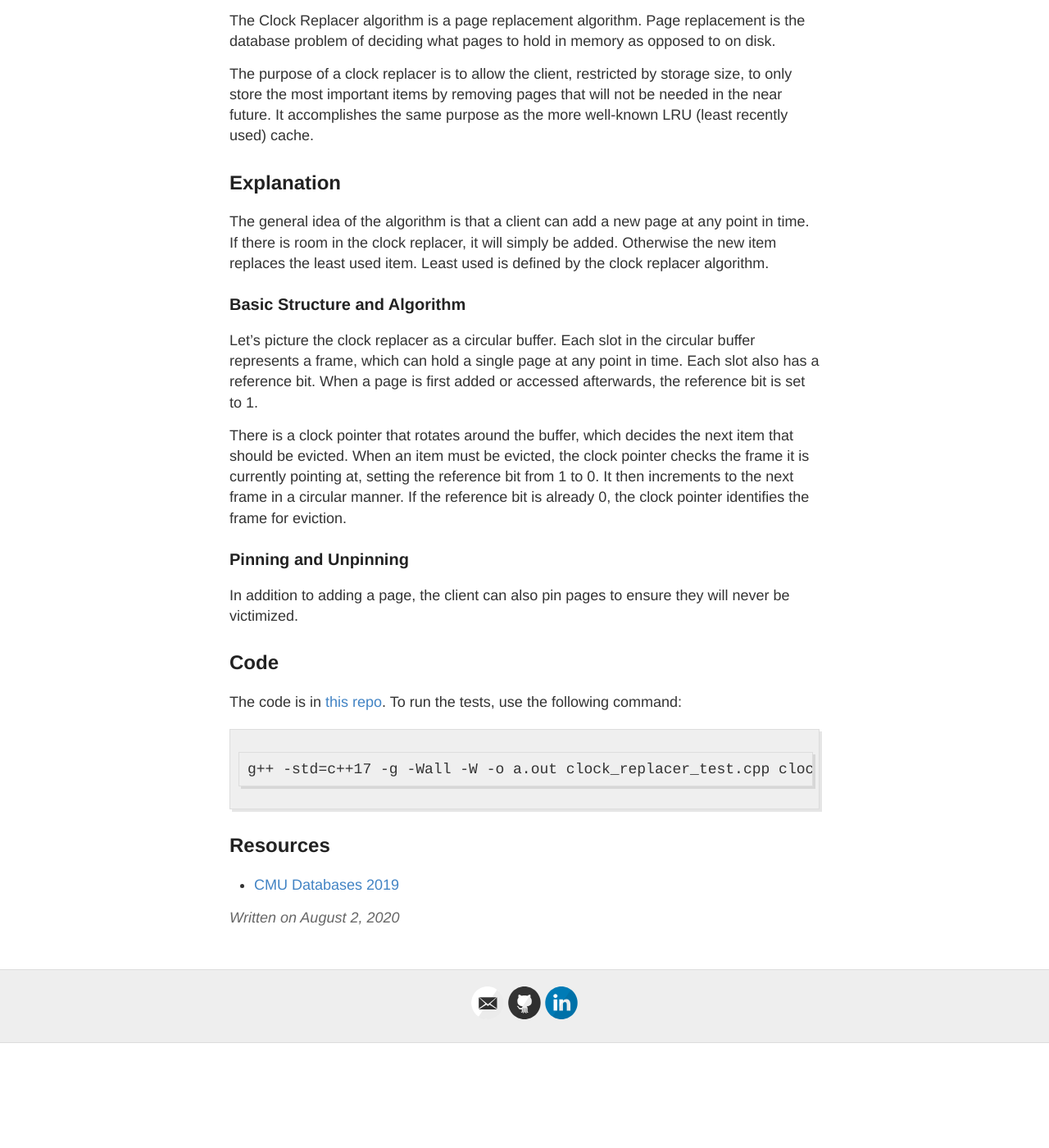
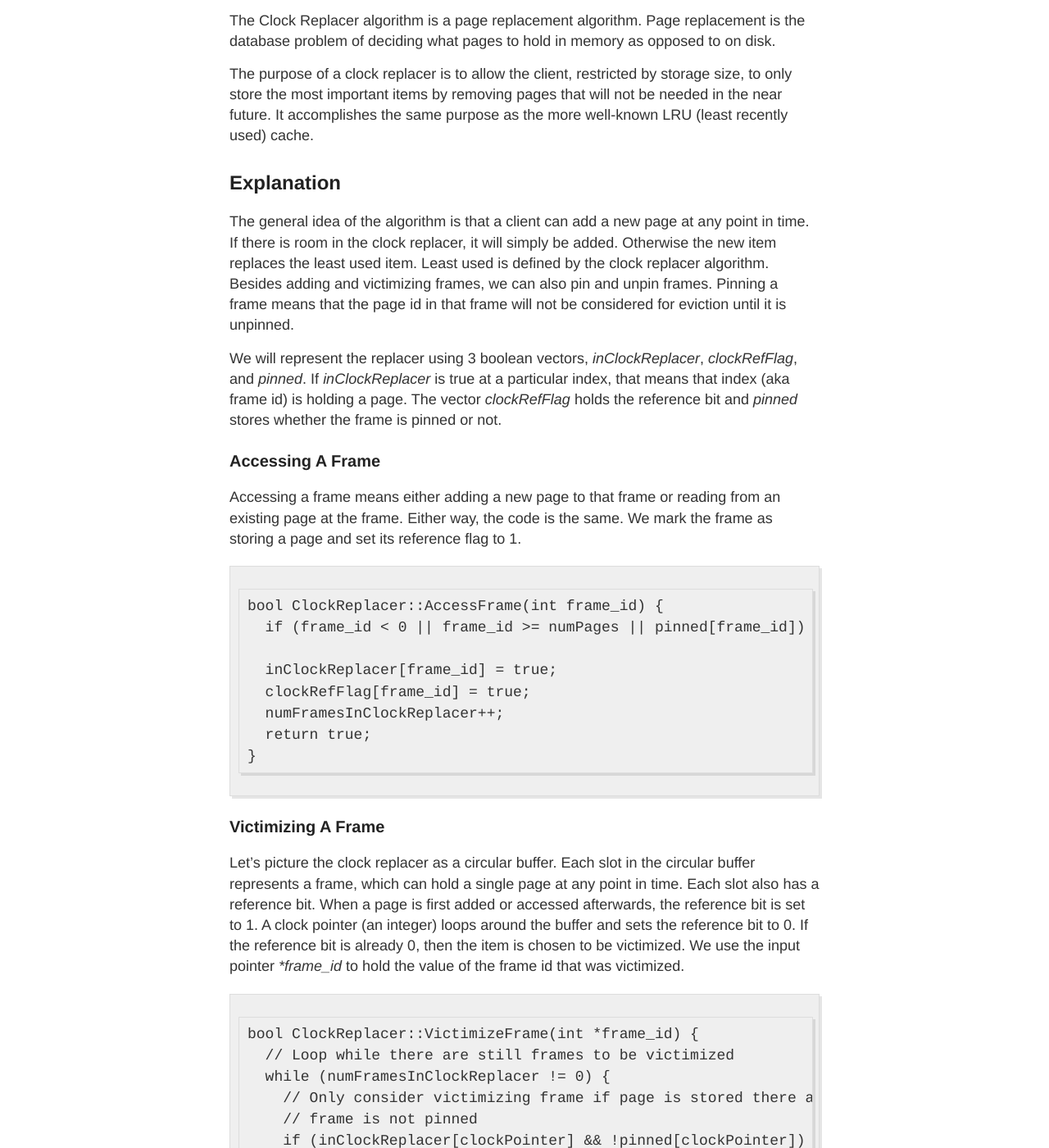
Before and after one commit to andrew128/andrew128.github.io, a Jekyll site: the page built from _posts/2020-8-2-ClockReplacer.md, in a window 1280 px wide and 1400 px high, scrolled down 500 px. Shown: the whole window at 82% size. Built offline with Jekyll 4.4.1, drawn with Linux system fonts in a browser that asks for light colours; before the commit the page ends 1772 px from its top, so only the background shows below that; some of the changed text lies outside the part shown.

Commit message:
revise clock replacer blog

````diff
--- a/_posts/2020-8-2-ClockReplacer.md
+++ b/_posts/2020-8-2-ClockReplacer.md
@@ -23,24 +23,69 @@ The general idea of the algorithm is that a client can add a new page at any poi
 If there is room in the clock replacer, it will simply be added.
 Otherwise the new item replaces the least used item.
 Least used is defined by the clock replacer algorithm.
+Besides adding and victimizing frames, we can also pin and unpin frames.
+Pinning a frame means that the page id in that frame will not be considered for eviction until it is unpinned.
 
-### Basic Structure and Algorithm
+We will represent the replacer using 3 boolean vectors, *inClockReplacer*, *clockRefFlag*, and *pinned*.
+If *inClockReplacer* is true at a particular index, that means that index (aka frame id) is holding a page. The vector *clockRefFlag* holds the reference bit and *pinned* stores whether the frame is pinned or not.
+
+### Accessing A Frame
+Accessing a frame means either adding a new page to that frame or reading from an existing page at the frame.
+Either way, the code is the same.
+We mark the frame as storing a page and set its reference flag to 1.
+
+```
+bool ClockReplacer::AccessFrame(int frame_id) {
+  if (frame_id < 0 || frame_id >= numPages || pinned[frame_id]) return false;
+
+  inClockReplacer[frame_id] = true;
+  clockRefFlag[frame_id] = true;
+  numFramesInClockReplacer++;
+  return true;
+}
+```
+
+### Victimizing A Frame
 Let's picture the clock replacer as a circular buffer.
 Each slot in the circular buffer represents a frame, which can hold a single page at any point in time.
 Each slot also has a reference bit.
 When a page is first added or accessed afterwards, the reference bit is set to 1.
+A clock pointer (an integer) loops around the buffer and sets the reference bit to 0.
+If the reference bit is already 0, then the item is chosen to be victimized.
+We use the input pointer **frame_id* to hold the value of the frame id that was victimized.
 
-There is a clock pointer that rotates around the buffer, which decides the next item that should be evicted.
-When an item must be evicted, the clock pointer checks the frame it is currently pointing at, setting the reference bit from 1 to 0.
-It then increments to the next frame in a circular manner.
-If the reference bit is already 0, the clock pointer identifies the frame for eviction.
+```
+bool ClockReplacer::VictimizeFrame(int *frame_id) {
+  // Loop while there are still frames to be victimized
+  while (numFramesInClockReplacer != 0) {
+    // Only consider victimizing frame if page is stored there and
+    // frame is not pinned
+    if (inClockReplacer[clockPointer] && !pinned[clockPointer]) {
+      if (clockRefFlag[clockPointer]) {
+        // Set reference bit to 0
+        clockRefFlag[clockPointer] = false;
+      } else {
+        // Identified frame to be victimized
+        *frame_id = clockPointer;
+        inClockReplacer[clockPointer] = false;
+        numFramesInClockReplacer--;
+        return true;
+      }
+    }
+    clockPointer = (clockPointer + 1) % numPages;
+  }
+
+  return false;
+}
+```
 
 ### Pinning and Unpinning
-In addition to adding a page, the client can also pin pages to ensure they will never be victimized.
+We will use a boolean vector to keep track of which pages are pinned.
+Pinning and unpinning are defined by the *Pin()* and *Unpin()* methods, which update the boolean vector *pinned*.
 
 ## Code
 
-The code is in [this repo](https://github.com/andrew128/ClockReplacer).
+The full code is in [this repo](https://github.com/andrew128/ClockReplacer).
 To run the tests, use the following command:
 ```
 g++ -std=c++17 -g -Wall -W -o a.out clock_replacer_test.cpp clock_replacer.cpp && ./a.out
````
